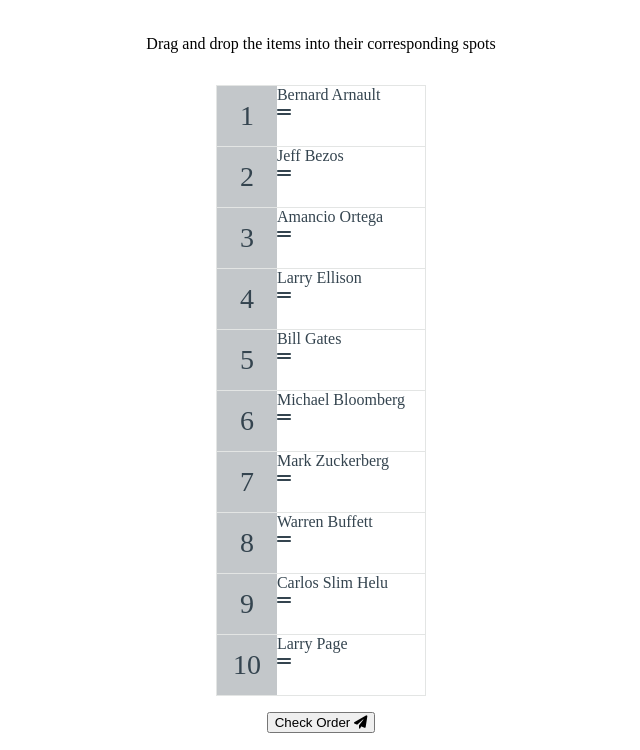
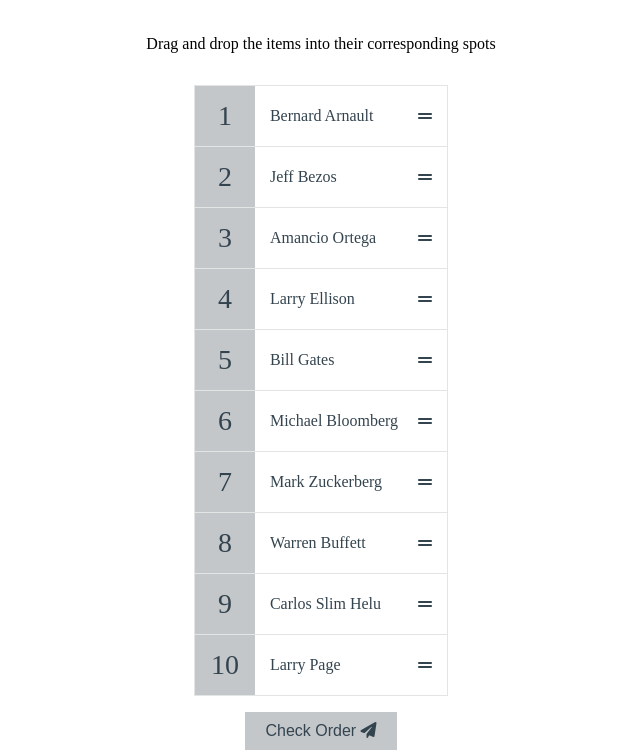
Before and after one commit to MaryAngelique/sortable-list, a plain HTML site: page index.html in a window 1280 px wide. Shown: the part 61-811 px from the top of the page, without its empty margins (319-959 px from the left). Drawn offline with Linux system fonts and the light colour scheme; a web font is replaced by a local one.

Commit message:
Implemented styling to the check buttons

```diff
--- a/style.css
+++ b/style.css
@@ -63,3 +63,29 @@
 .draggable-list li.wrong .person-name {
     color: #ff3838;
 }
+
+.draggable {
+    cursor: pointer;
+    display: flex;
+    align-items: center;
+    justify-content: space-between;
+    padding: 15px;
+    flex: 1;
+}
+
+.check-btn {
+    background-color: var(--background-color);
+    border: none;
+    color: var(--text-color);
+    font-size: 16px;
+    padding: 10px 20px;
+    cursor: pointer;
+}
+
+.check-btn:active {
+    transform: scale(0.98);
+}
+
+.check-btn:focus {
+    outline: none;
+}
```
